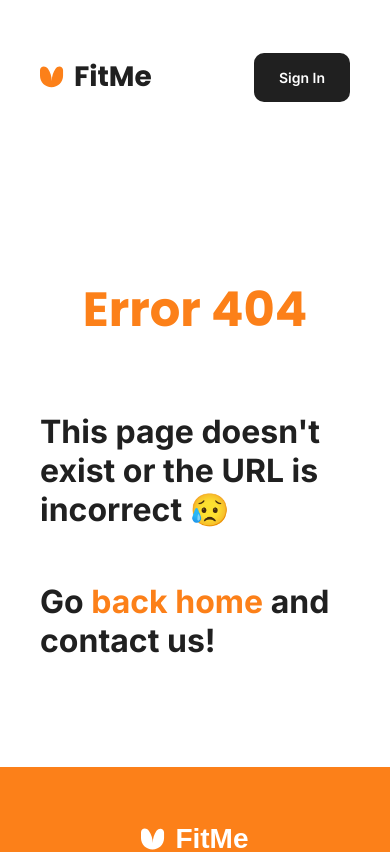
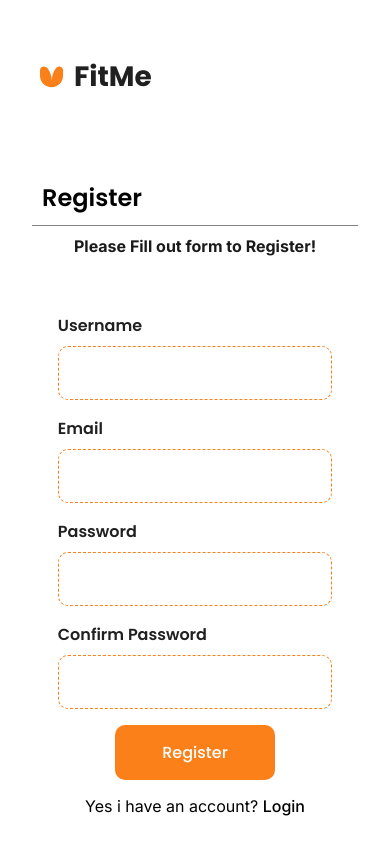
Before and after one commit to gabsfredes/Desafio3-Compass, a React (Create React App) app: page /register in a window 390 px wide. Before the commit this address had no page. Shown: the top 852 px of the page. Built offline with nearby package versions, Linux system fonts and the light colour scheme; the HTML template or start-up script is replaced by a standard one; a web font is replaced by a local one.

Commit message:
Updates
- Location at routes to hide Searchbar when at login/register
- Added register page responsive
- Changed headers from api

```diff
--- a/src/App.tsx
+++ b/src/App.tsx
@@ -2,6 +2,7 @@ import { createBrowserRouter, RouterProvider } from "react-router-dom";
 import HomePage from "./pages/HomePage";
 import ErrorPage from "./pages/ErrorPage";
 import Root from "./pages/Root";
+import Register from "./components/Register/Register";
 
 const router = createBrowserRouter([
   {
@@ -10,8 +11,9 @@ const router = createBrowserRouter([
     errorElement: <ErrorPage/>,
     children: [
       {path: "/", element: <HomePage/>},
+      {path: "/register", element: <Register/>},
     ],
-  }
+  },
 ]);
 
 const App: React.FC = () => {
--- /dev/null
+++ b/src/components/Register/Api.ts
@@ -0,0 +1,40 @@
+import axios, { AxiosResponse } from 'axios';
+import apiConfig from '../apiConfig';
+
+const graphqlQuery = `
+query ListQueries {
+    __schema {
+      queryType {
+        fields {
+          name
+          description
+          args {
+            name
+            description
+            type {
+              name
+              kind
+            }
+          }
+        }
+      }
+    }
+  }
+    `;
+
+export async function fgetSchemas(): Promise<any[]> {
+    try {
+        const response: AxiosResponse = await axios.post(
+        apiConfig.baseUrl,
+        { query: graphqlQuery },
+        { headers: apiConfig.headers }
+        );
+
+        // resultado da query
+        const schemas = response.data.data.__schema.queryType.fields.map((edge: any) => edge);
+        return schemas;
+    } catch (error) {
+        console.error("Error fetching schemas:", error);
+        throw error;
+  }
+}
--- /dev/null
+++ b/src/components/Register/Register.module.css
@@ -0,0 +1,114 @@
+#register_page {
+  padding: 1rem 13rem;
+}
+
+.register_title {
+  font-size: 1.5rem;
+  font-style: normal;
+  font-weight: 600;
+  line-height: normal;
+  font-family: var(--poppins);
+  color: black;
+  border-bottom: 1px solid var(--light-gray);
+  width: 100%;
+  padding: 0.625rem;
+  box-sizing: border-box;
+}
+
+.register_subtitle {
+  display: flex;
+  padding: 0.6rem 0;
+  color: #1a1a1a;
+  font-family: var(--inter);
+  font-size: 1rem;
+  font-style: normal;
+  font-weight: 700;
+  line-height: normal;
+  width: 100%;
+  justify-content: center;
+}
+
+.register_content {
+  display: flex;
+  flex-direction: column;
+  justify-content: center;
+  align-items: center;
+  padding: 2rem 0;
+  width: 100%;
+}
+
+.register_form {
+  display: flex;
+  margin: 1rem 0 1rem 0;
+  flex-direction: column;
+  width: 70%;
+  justify-content: center;
+  align-items: center;
+  gap: 1rem;
+}
+
+.register_form .field_name {
+  font-size: 1.5rem;
+  font-style: normal;
+  font-weight: 600;
+  line-height: normal;
+  font-family: var(--poppins);
+  color: var(--color-dark-gray);
+}
+
+.register_form .input_content {
+  display: flex;
+  flex-direction: column;
+  gap: 0.5rem;
+}
+
+.register_form input {
+  border-radius: 0.625rem;
+  border: 2px dashed var(--orange);
+  padding: 1rem 1.5625rem 1rem 1.5625rem;
+  color: var(--color-dark-gray);
+  font-size: 1.5rem;
+  font-family: var(--inter);
+  outline: none;
+}
+
+.register_form .already {
+  font-size: 1rem;
+  font-style: normal;
+  font-weight: 400;
+  line-height: normal;
+  color: black;
+  font-family: var(--inter);
+}
+
+.register_form a {
+  font-size: 1rem;
+  font-style: normal;
+  font-weight: 500;
+  line-height: normal;
+  color: black;
+  font-family: var(--inter);
+}
+
+/* Mobile */
+@media (max-width: 480px) {
+  #register_page {
+    padding: 1rem 2rem;
+  }
+
+  .register_form .field_name {
+    font-size: 1rem;
+    font-family: var(--poppins);
+    color: var(--color-dark-gray);
+  }
+
+  .register_form input {
+    border: 1px dashed var(--orange);
+    padding: 1rem 1.2rem 1rem 1.2rem;
+    font-size: 1rem;
+  }
+
+  .register_form .already {
+    text-align: center;
+  }
+}
--- /dev/null
+++ b/src/components/Register/Register.tsx
@@ -0,0 +1,58 @@
+import classes from "./Register.module.css";
+import { fgetSchemas } from "./Api";
+import { useEffect } from "react";
+import { Link } from "react-router-dom";
+
+const Register: React.FC = () => {
+  // useEffect(() => {
+  //   fgetSchemas()
+  //     .then((fetchedSchemas) => {
+  //       console.log(fetchedSchemas);
+  //     })
+  //     .catch((error) => {
+  //       console.error("Error effect:", error);
+  //     });
+  // }, []);
+
+  return (
+    <>
+      <section id={classes.register_page}>
+        <div className={classes.register_title}>Register</div>
+        <div className={classes.register_subtitle}>
+          Please Fill out form to Register!
+        </div>
+        <div className={classes.register_content}>
+          <form className={classes.register_form}>
+            <div className={classes.input_content}>
+              <span className={classes.field_name}>Username</span>
+              <input type="text" />
+            </div>
+
+            <div className={classes.input_content}>
+              <span className={classes.field_name}>Email</span>
+              <input type="text" />
+            </div>
+
+            <div className={classes.input_content}>
+              <span className={classes.field_name}>Password</span>
+              <input type="password" />
+            </div>
+
+            <div className={classes.input_content}>
+              <span className={classes.field_name}>Confirm Password</span>
+              <input type="password" />
+            </div>
+
+            <button className="btn register">Register</button>
+
+            <span className={classes.already}>
+              Yes i have an account? <Link to="/login">Login</Link>
+            </span>
+          </form>
+        </div>
+      </section>
+    </>
+  );
+};
+
+export default Register;
--- a/src/components/Restaurants/FromApi.ts
+++ b/src/components/Restaurants/FromApi.ts
@@ -1,8 +1,5 @@
 import axios, { AxiosResponse } from 'axios';
-
-const API_URL = "https://parseapi.back4app.com/graphql";
-const APPLICATION_ID = "lrAPveloMl57TTby5U0S4rFPBrANkAhLUll8jFOh";
-const REST_API_KEY = "8aqUBWOjOplfA6lstntyYsYVkt3RzpVtb8qU5x08";
+import apiConfig from '../apiConfig';
 
 export interface Restaurant {
   objectId: string;
@@ -15,8 +12,8 @@ export interface Restaurant {
 
 const graphqlQuery = `
     query {
-    restaurants {
-        edges {
+      fitMes {
+        edges{
               node {
                   objectId
                   name
@@ -32,19 +29,13 @@ const graphqlQuery = `
 export async function fetchRestaurants(): Promise<any[]> {
   try {
     const response: AxiosResponse = await axios.post(
-      API_URL,
+      apiConfig.baseUrl,
       { query: graphqlQuery },
-      {
-        headers: {
-          "X-Parse-Application-Id": APPLICATION_ID,
-          "X-Parse-REST-API-Key": REST_API_KEY,
-          "content-type": "application/json",
-        },
-      }
+      { headers: apiConfig.headers }
     );
 
     // resultado da query
-    const restaurants = response.data.data.restaurants.edges.map((edge: any) => edge.node);
+    const restaurants = response.data.data.fitMes.edges.map((edge: any) => edge.node);
     return restaurants;
   } catch (error) {
     console.error("Error fetching restaurants:", error);
--- a/src/components/Restaurants/Restaurants.tsx
+++ b/src/components/Restaurants/Restaurants.tsx
@@ -12,7 +12,7 @@ const Restaurants: React.FC = () => {
         setRestaurants(fetchedRestaurants);
       })
       .catch((error) => {
-        console.error("Error:", error);
+        console.error("Error effect:", error);
       });
   }, []);
 
--- /dev/null
+++ b/src/components/apiConfig.ts
@@ -0,0 +1,11 @@
+const apiConfig = {
+  baseUrl: "https://parseapi.back4app.com/graphql",
+  headers: {
+    "X-Parse-Application-Id": "DSiIkHz2MVbCZutKS7abtgrRVsiLNNGcs0L7VsNL",
+    'X-Parse-Master-Key': '0cpnqkSUKVkIDlQrNxameA6OmjxmrA72tsUMqVG9',
+    "X-Parse-Client-Key": "zXOqJ2k44R6xQqqlpPuizAr3rs58RhHXfU7Aj20V",
+    "Content-Type": "application/json"
+  },
+};
+
+export default apiConfig;
--- a/src/components/header/Header.tsx
+++ b/src/components/header/Header.tsx
@@ -2,9 +2,14 @@ import classes from "./Header.module.css";
 import logo from "../../images/logo.svg";
 import SearchBar from "../SearchBar/SearchBar";
 import Bag from "../Bag/Bag";
-import { Link } from "react-router-dom";
+import { Link, useLocation } from "react-router-dom";
 
 const Header: React.FC = () => {
+  const location = useLocation();
+
+  const isRegisterRoute = location.pathname === "/register";
+  const isLoginRoute = location.pathname === "/login";
+
   return (
     <header>
       <Link to="/">
@@ -13,6 +18,7 @@ const Header: React.FC = () => {
           <p>FitMe</p>
         </div>
       </Link>
+      {!isRegisterRoute && (
         <div className={classes.menu}>
           <div className={classes.search_bar}>
             <SearchBar />
@@ -22,6 +28,7 @@ const Header: React.FC = () => {
             <button className="btn sign">Sign In</button>
           </Link>
         </div>
+      )}
     </header>
   );
 };
--- a/src/index.css
+++ b/src/index.css
@@ -9,7 +9,7 @@
   --gilroy: "Gilroy", sans-serif;
   --open-sans: "Open Sans", sans-serif;
   --color-dark-gray: #202020;
-  --xlight-gray: #F8F8F8;
+  --xlight-gray: #f8f8f8;
   --light-gray: #808080;
   --orange: #fc8019;
   --light-orange: #ffedd0;
@@ -20,7 +20,7 @@
 body {
   margin: 0;
   padding: 0;
-  transition: 0.3s;
+  transition: 0.5s;
   background-color: white;
 }
 
@@ -61,8 +61,16 @@ a {
   flex-direction: row;
   padding: 1rem 1.5625rem;
   cursor: pointer;
+  align-items: center;
+  justify-content: center;
   outline: none;
   border: none;
+  transition: 0.5s;
+}
+
+.btn:hover {
+  transition: 0.5s;
+  scale: 0.95;
 }
 
 .sign {
@@ -74,3 +82,24 @@ a {
   line-height: normal;
   font-family: var(--inter);
 }
+
+.register {
+  background: var(--orange);
+  color: white;
+  font-size: 1.5rem;
+  font-style: normal;
+  font-weight: 500;
+  line-height: normal;
+  font-family: var(--poppins);
+  padding: 0.9375rem 1.5625rem;
+  width: 50%;
+}
+
+/* Mobile */
+@media (max-width: 480px) {
+  .register {
+    font-size: 1rem;
+    padding: 0.9375rem 1.5625rem;
+    width: 70%;
+  }
+}
```
Also changed, not shown: src/components/Login/Login.tsx (added, +8 -0 lines). Lines whose indentation alone changed are shown as unchanged.
